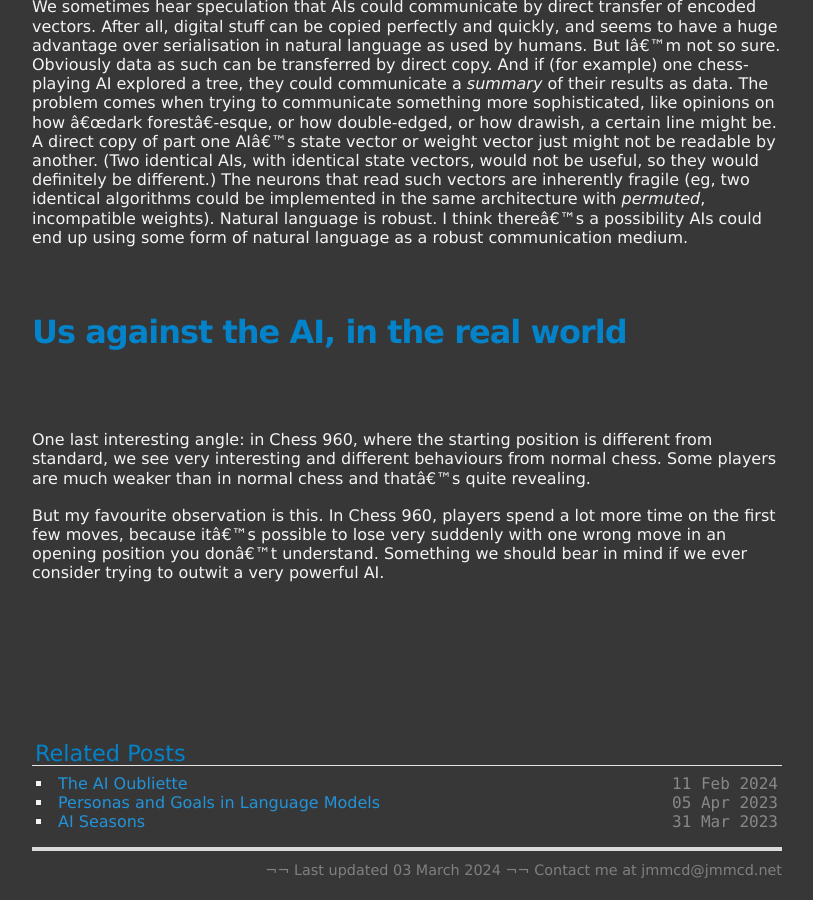
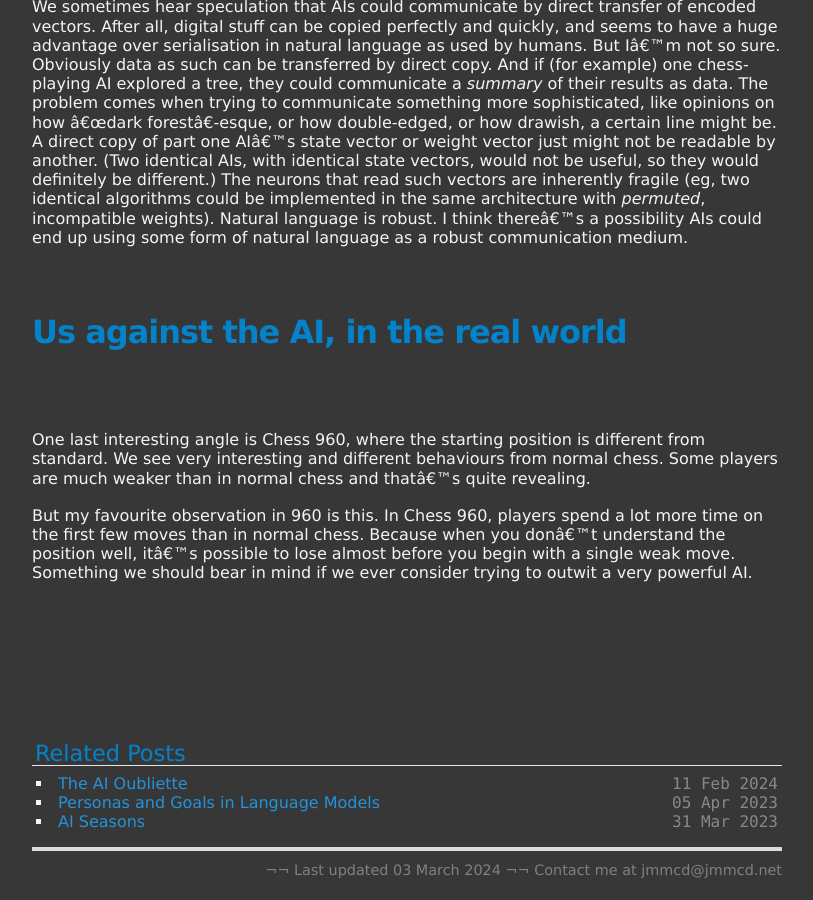
Before and after one commit to jmmcd/jmmcd.github.com, a Jekyll site: the page built from _posts/2024-03-02-chess-as-a-microcosm.md, in a window 1280 px wide and 900 px high, scrolled down 3205 px. Shown: the whole window, without its empty margins (233-1046 px from the left). Built offline with Jekyll 4.4.1, drawn with Linux system fonts in a browser that asks for light colours; our own code applies the rules of GitHub Pages for plain Markdown files; a file with an impossible date is left out.

Commit message:
Better phrasing at the end

```diff
--- a/_posts/2024-03-02-chess-as-a-microcosm.md
+++ b/_posts/2024-03-02-chess-as-a-microcosm.md
@@ -79,6 +79,6 @@ We sometimes hear speculation that AIs could communicate by direct transfer of e
 
 # Us against the AI, in the real world
 
-One last interesting angle: in Chess 960, where the starting position is different from standard, we see very interesting and different behaviours from normal chess. Some players are much weaker than in normal chess and that's quite revealing.
+One last interesting angle is Chess 960, where the starting position is different from standard. We see very interesting and different behaviours from normal chess. Some players are much weaker than in normal chess and that's quite revealing.
 
-But my favourite observation is this. In Chess 960, players spend a lot more time on the first few moves, because it's possible to lose very suddenly with one wrong move in an opening position you don't understand. Something we should bear in mind if we ever consider trying to outwit a very powerful AI.
+But my favourite observation in 960 is this. In Chess 960, players spend a lot more time on the first few moves than in normal chess. Because when you don't understand the position well, it's possible to lose almost before you begin with a single weak move. Something we should bear in mind if we ever consider trying to outwit a very powerful AI.
```
